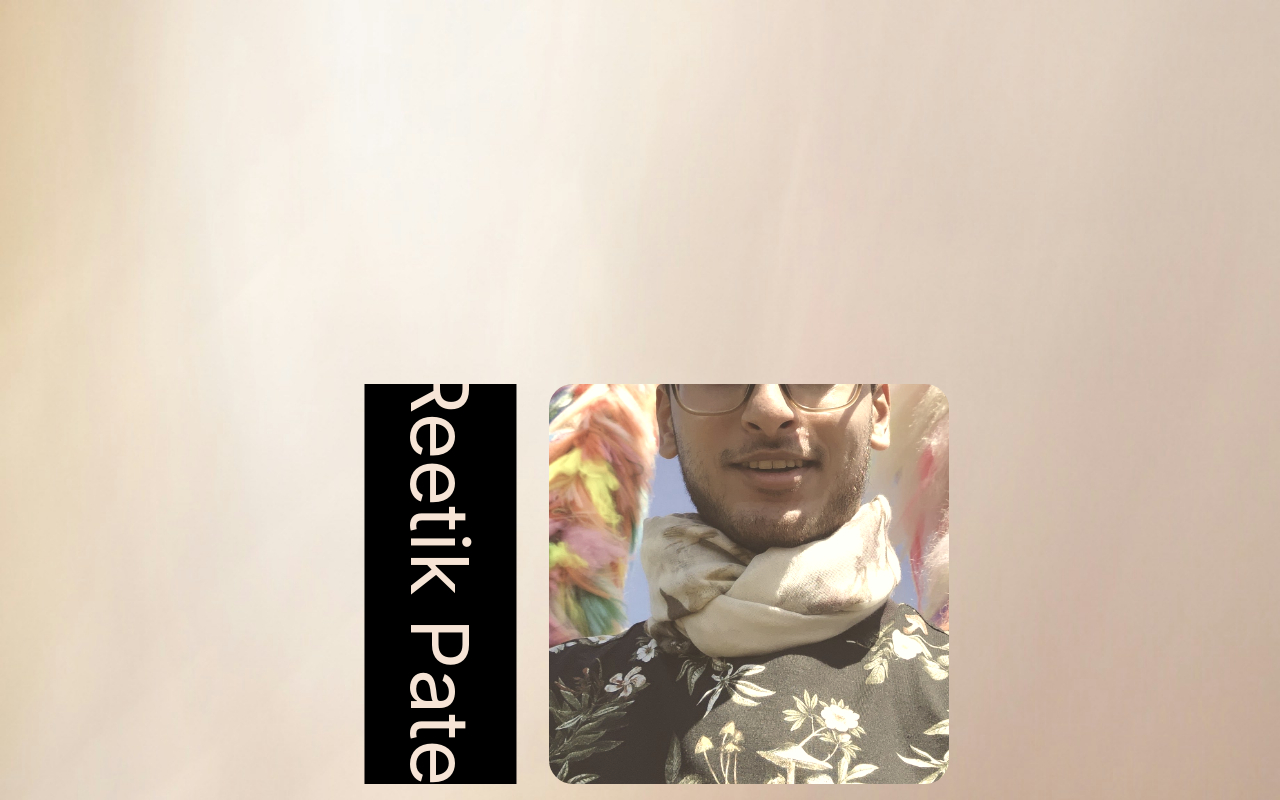
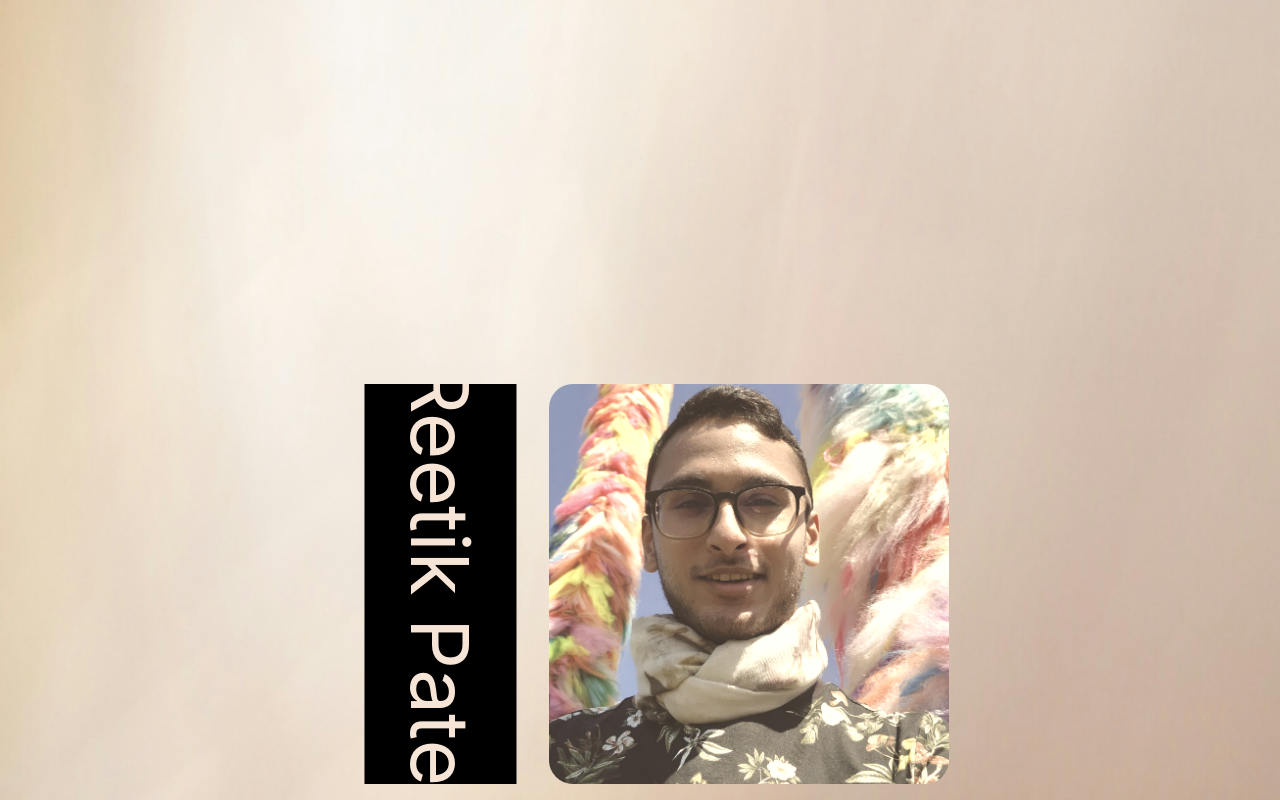
Before and after one commit to reeeeeee-dev/personal-vue, a Vue app: page / in a window 1280 px wide. Built offline with nearby package versions, Linux system fonts and the light colour scheme.

Commit message:
🐛 fixed scaling

```diff
--- a/src/components/HeroSection.vue
+++ b/src/components/HeroSection.vue
@@ -6,10 +6,7 @@
       <h1 class="text-[80px] bg-black p-4">Reetik Patel</h1>
     </div>
     <div class="h-[50vh] w-[50vh] rounded-3xl overflow-hidden">
-      <img
-        class="object-cover scale-[1.45] mt-[-450px] ml-12 sepia-[0.3]"
-        src="/img/headshot.jpg"
-      />
+      <img class="object-contain scale-110 sepia-[0.3]" src="/img/headshot.jpg" />
     </div>
   </div>
   <div class="flex flex-col items-center w-[45%] float-right">
```
Also changed, not shown: public/img/headshot.jpg.
